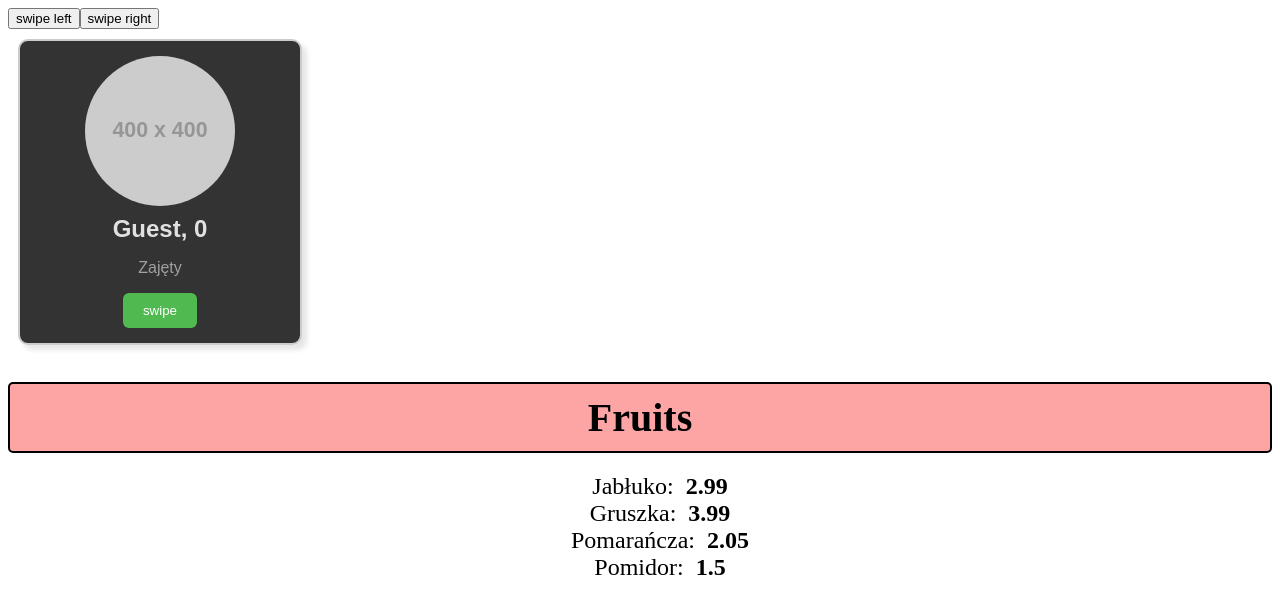
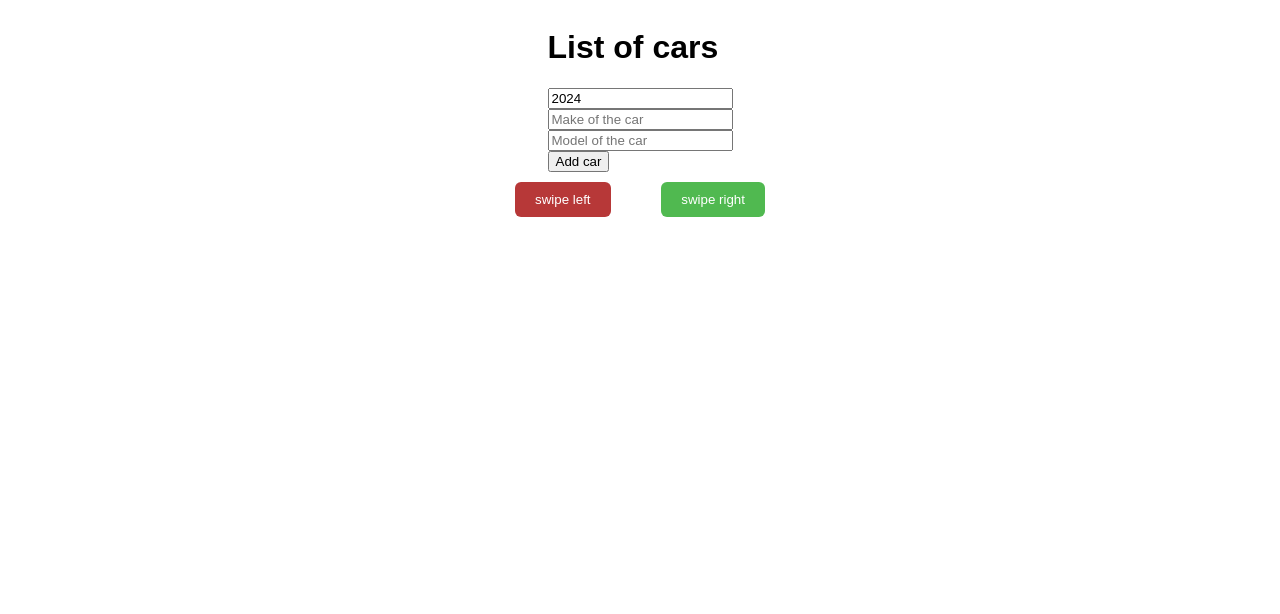
Before and after one commit to Warrgun/react-frontend, a React (Vite) app in the folder my-react-app/: page / in a window 1280 px wide. Both pictures are taken after a click on the button "swipe left". Shown: the top 614 px of the page. Built offline with nearby package versions, Linux system fonts and the light colour scheme.

Commit message:
list of cars

```diff
--- a/my-react-app/src/App.jsx
+++ b/my-react-app/src/App.jsx
@@ -1,8 +1,10 @@
 import Card from "./Card"
 import List from "./ListFruits.jsx"
 import profilePic from "./assets/profile.jpg"
-import SlidingCards from "./SlidingCards.jsx";
-
+import SlidingCards from "./button/SlidingCards.jsx";
+import Form from "./Form.jsx"
+import ColorPicker from "./ColorPicker.jsx";
+import CarList from "./CarList.jsx";
 
 function App() {
 
@@ -16,15 +18,16 @@ function App() {
     const cards = [
       {id:1, comp: <Card picture = {profilePic} name="Fabio" age ={20} isSingle = {true}/>},
       {id:2, comp: <Card/>},
-      {id:3, comp: <Card/>},
-      {id:4, comp: <Card/>}
+      {id:3, comp: fruits.length > 0 && <List items={fruits} category="Fruits"/>},
+      {id:4, comp: <Form/>},
+      {id:5, comp: <ColorPicker/>},
+      {id:6, comp: <CarList/>}
     ]
 
 
     return(
       <>
-        <SlidingCards items={cards}/>
-        {fruits.length > 0 && <List items={fruits} category="Fruits"/>}
+        {cards.length>0 &&<SlidingCards items={cards}/>}
       </>
     );
 }
--- /dev/null
+++ b/my-react-app/src/CarList.jsx
@@ -0,0 +1,35 @@
+import React, {useState} from "react";
+
+const Carlist = () =>{
+
+    const [cars, setCars] = useState([]);
+    const [car, setCar] = useState({year: new Date().getFullYear(), make: "", model: ""});
+
+    const addCar = () =>{
+        setCars(prevCars => [...prevCars,car]);
+        setCar({year: new Date().getFullYear(), make: "", model: ""})
+    };
+
+    const carHandler = (e) =>{
+        const {name, value} = e.target
+        setCar(c =>({...c, [name]:value}))
+    };
+
+    const removeCar = (index) => setCars(c => c.filter((_,i) => i !==index));
+
+
+    return(
+        <div>
+            <h1>List of cars</h1>
+            <ul>
+                {cars.map((elemnt, index) => <li key={index} style={{cursor:"pointer"}} onClick={() =>removeCar(index)}>{elemnt.year} {elemnt.make} {elemnt.model}</li>)}
+            </ul>
+            <input name ="year" type="number" value={car.year} onChange={carHandler}/><br/>
+            <input name ="make" type="text" value={car.make} onChange={carHandler} placeholder="Make of the car"/><br/>
+            <input name ="model" type="text" value={car.model} onChange={carHandler} placeholder="Model of the car"/><br/>
+            <button onClick={addCar}>Add car</button>
+        </div>
+    );
+}
+
+export default Carlist
--- a/my-react-app/src/Card.jsx
+++ b/my-react-app/src/Card.jsx
@@ -1,4 +1,3 @@
-import Button from "./button/Button.jsx"
 import PropTypes from "prop-types"
 
 function Card({
@@ -13,7 +12,6 @@ function Card({
             <img className="card-img" src={picture} alt="Profile picture"></img>
             <h2 className="card-title">{name}, {age}</h2>
             <p className="card-p">{isSingle ? "Wolny":"Zajęty"}</p>
-            <Button/>
         </div>
     );
 }
--- /dev/null
+++ b/my-react-app/src/ColorPicker.jsx
@@ -0,0 +1,24 @@
+import React, {useState} from "react";
+
+const ColorPicker = () =>{
+
+    const [color, setColor] = useState("#000000");
+
+    const handleColor = (e) => setColor(c => e.target.value);
+
+
+    return(
+        <>
+            <div className="container">
+                <h1 className="title">Color picker</h1>
+                <div className="color-container" style={{backgroundColor: color, boxShadow: `0 0 20px ${color}`}}>
+                    <p className="color-text">{color}</p>
+                </div>
+                <label htmlFor="color-input">Pick a color:</label>
+                <input type="color" id="color-input" onChange={handleColor} />
+            </div>
+        </>
+    );
+}
+
+export default ColorPicker
--- /dev/null
+++ b/my-react-app/src/Form.jsx
@@ -0,0 +1,37 @@
+import React, {useState} from "react";
+
+const MyForm = () =>{
+
+    const [name, setName] = useState("");
+    const [quantity, setQuantity] = useState(1);
+    const [comment, setComment] = useState("");
+    const [payment, setPayment] = useState("");
+    const [shiping, setShiping] = useState("Delivery");
+
+    let handleChange = (e, set)=> set(prev => e.target.value);
+
+    return(
+        <form>
+            <input value={name} onChange={(e) =>handleChange(e,setName)}/>
+            <p>What is my name?: {name}</p>
+            <input value={quantity} type="number" min="0" onChange={(e) =>handleChange(e, setQuantity)}/>
+            <p>Quantity: {quantity}</p>
+            <textarea value={comment} onChange={(e) =>handleChange(e,setComment)} placeholder="Your comment"/>
+            <p>What did you say?: {comment}</p>
+            <select onChange={(e) => handleChange(e, setPayment)}>
+                <option value="">Plz select payment</option>
+                <option value="Visa">Visa</option>
+                <option value="Mastercard">Mastercard</option>
+                <option value="Giftcard">Giftcard</option>
+            </select>
+            <p>You've selected: {payment}</p>
+            <label htmlFor="pick-up">Pick-up </label>
+            <input type ="radio" id="pick-up" checked={shiping === "Pick-up"} value="Pick-up" onChange={(e) =>handleChange(e,setShiping)}/><br/>
+            <label htmlFor="delivery">Delivery </label>
+            <input type ="radio" id="delivery" checked={shiping === "Delivery"} value="Delivery" onChange={(e) =>handleChange(e,setShiping)}/>
+            <p>You chose: {shiping}</p>
+        </form>
+    );
+}
+
+export default MyForm
--- a/my-react-app/src/SlidingCards.jsx
+++ /dev/null
@@ -1,39 +0,0 @@
-import React, {useState} from "react";
-
-function SlidingCards({
-    items = [],
-}){
-    let [id, setId] = useState(1);
-
-    const swipeRight = () =>{
-        if(id < items.length){
-            setId(id + 1);
-        }
-        else{
-            setId(1)
-        }
-    }
-
-    const swipeLeft = () =>{
-        if(id > 1){
-            setId(id - 1);
-        }
-        else{
-            setId(items.length)
-        }
-    }
-
-    const currentItem = items.find( item => item.id === id);
-
-    return(
-            <div>
-                <button onClick={swipeLeft}>swipe left</button>
-                <button onClick={swipeRight}>swipe right</button>
-                <div>
-                    {currentItem.comp}
-                </div>
-            </div>
-    );
-}
-
-export default SlidingCards
--- /dev/null
+++ b/my-react-app/src/button/SlidingCards.jsx
@@ -0,0 +1,50 @@
+import React, {useState} from "react";
+import Styles from "./button.module.css"
+import PropTypes from "prop-types"
+
+function SlidingCards({
+    items = [],
+}){
+    let [id, setId] = useState(1);
+
+    const swipeRight = () =>{
+        if(id < items.length){
+            setId(i => i+1);
+        }
+        else{
+            setId(1)
+        }
+    }
+
+    const swipeLeft = () =>{
+        if(id > 1){
+            setId(i => i-1);
+        }
+        else{
+            setId(items.length)
+        }
+    }
+
+    const currentItem = items.find( item => item.id === id);
+
+    return(
+            <div className={Styles.container}>
+                <div>
+                    {currentItem.comp}
+                </div>
+                <div className={Styles.buttonContainer}>
+                    <button onClick={swipeLeft} className={Styles.buttonLeft}>swipe left</button>
+                    <button onClick={swipeRight} className={Styles.buttonRight}>swipe right</button>
+                </div>
+            </div>
+    );
+}
+
+SlidingCards.propTypes = {
+    items: PropTypes.arrayOf(PropTypes.shape({
+        id: PropTypes.number.isRequired,
+        comp: PropTypes.element.isRequired
+    })).isRequired
+}
+
+export default SlidingCards
--- a/my-react-app/src/button/button.module.css
+++ b/my-react-app/src/button/button.module.css
@@ -1,5 +1,4 @@
-.button{
-    background-color: hsl(120, 43%, 52%);
+.buttonLeft, .buttonRight{
     color: hsl(0, 0%, 100%);
     font-family: Arial, Helvetica, sans-serif;
     padding: 10px 20px;
@@ -8,6 +7,33 @@
     cursor: pointer;
 }
 
-.button:hover{
-    background-color: hsl(120, 58%, 60%);
+.buttonRight{
+    background-color: hsl(120, 43%, 52%);
 }
+
+.buttonLeft{
+    background-color: hsl(0, 53%, 47%);
+}
+
+.buttonLeft:hover{
+    background-color: hsl(0, 53%, 37%);
+}
+
+.buttonRight:hover{
+    background-color: hsl(120, 39%, 41%);
+}
+
+.container{
+    display: flex;
+    flex-direction: column;
+    align-items: center;
+    justify-content: space-evenly;
+}
+.buttonContainer{
+    width: 250px;
+    margin: 10px 0;
+    display: flex;
+    flex-direction: row;
+    align-items: center;
+    justify-content: space-between;
+}
--- a/my-react-app/src/index.css
+++ b/my-react-app/src/index.css
@@ -1,3 +1,7 @@
+body{
+  font-family: Arial, sans-serif;
+}
+
 .card{
   border: 2px solid hsl(0, 0%, 80%);
   border-radius: 10px;
@@ -19,12 +23,53 @@
 }
 
 .card .card-title{
-  font-family: Arial, sans-serif;
   color: hsla(0, 0%, 100%, 0.856);
   margin: 0;
 }
 
 .card .card-p{
-  font-family: Arial, sans-serif;
   color: hsla(0, 0%, 100%, 0.541);
 }
+
+.container{
+  display: flex;
+  flex-direction: column;
+  align-items: center;
+}
+
+.title{
+  font-size: 3rem;
+}
+
+.color-container{
+  max-width: 300px;
+  max-height: 300px;
+  width: 300px;
+  height: 300px;
+  border: 5px solid hsl(0, 0%,80%);
+  border-radius: 25px;
+  display: grid;
+  align-items: center;
+  transition: 0.2s ease-out;
+}
+
+.color-text{
+  text-align: center;
+  font-size: 2rem;
+  color: hsl(0, 0%, 20%);
+}
+
+label[for="color-input"]{
+  margin: 20px 0;
+  font-size: 1.5rem;
+  font-weight: bold;
+}
+
+input[type="color"]{
+  margin-bottom: 20px;
+  width: 75px;
+  height:50px;
+  padding: 5px;
+  border-radius: 10px;
+  border: 3px solid hsl(0,0%,80%);
+}
```
